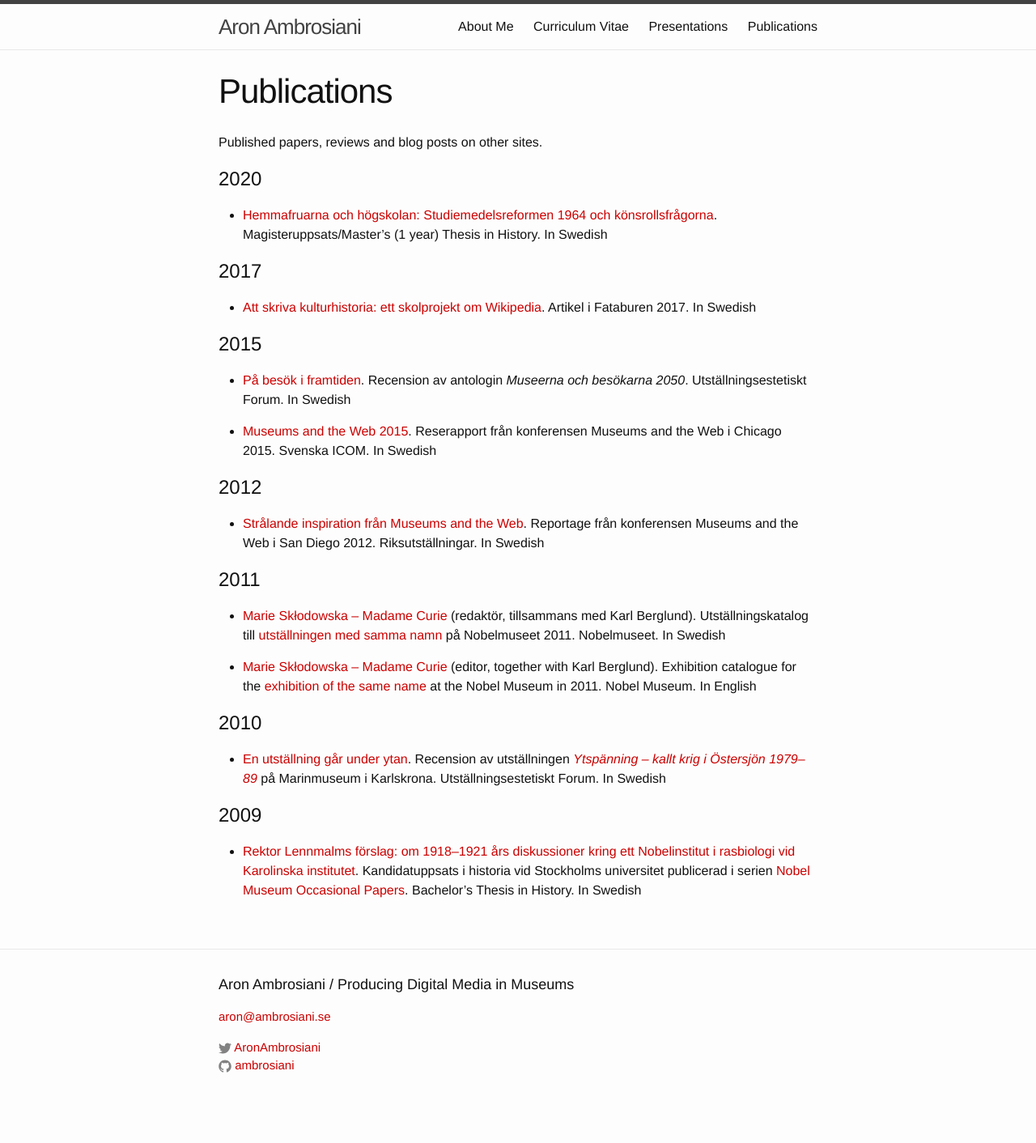
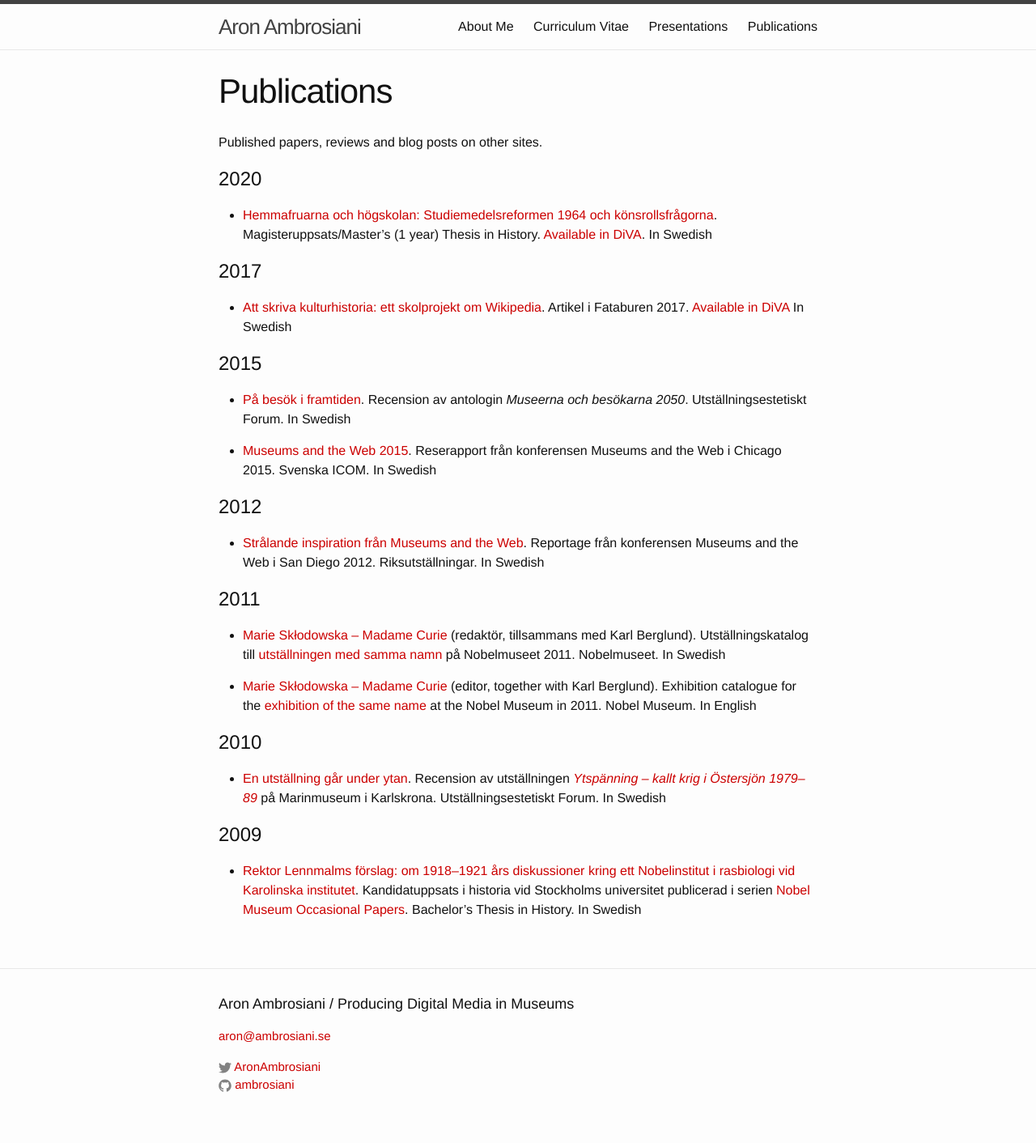
Before and after one commit to Ambrosiani/blogtest, a Jekyll site: the page built from publications.md, in a window 1280 px wide. Shown: the whole page at 81% size. Built offline with Jekyll 4.4.1, drawn with Linux system fonts in a browser that asks for light colours; before the commit the page ends 1388 px from its top, so only the background shows below that.

Commit message:
Update publications.md

```diff
--- a/publications.md
+++ b/publications.md
@@ -8,11 +8,11 @@ Published papers, reviews and blog posts on other sites.
 
 # 2020
 
-* [Hemmafruarna och högskolan: Studiemedelsreformen 1964 och könsrollsfrågorna](../assets/Hemmafruarna_och_hogskolan.pdf). Magisteruppsats/Master’s (1 year) Thesis in History. In Swedish
+* [Hemmafruarna och högskolan: Studiemedelsreformen 1964 och könsrollsfrågorna](../assets/Hemmafruarna_och_hogskolan.pdf). Magisteruppsats/Master’s (1 year) Thesis in History. [Available in DiVA](http://urn.kb.se/resolve?urn=urn:nbn:se:su:diva-188765). In Swedish
 
 # 2017
 
-* [Att skriva kulturhistoria: ett skolprojekt om Wikipedia](http://urn.kb.se/resolve?urn=urn:nbn:se:nordiskamuseet:diva-2040). Artikel i Fataburen 2017. In Swedish
+* [Att skriva kulturhistoria: ett skolprojekt om Wikipedia](http://urn.kb.se/resolve?urn=urn:nbn:se:nordiskamuseet:diva-2040). Artikel i Fataburen 2017. [Available in DiVA](http://urn.kb.se/resolve?urn=urn:nbn:se:nordiskamuseet:diva-2040) In Swedish
 
 # 2015
 
```
